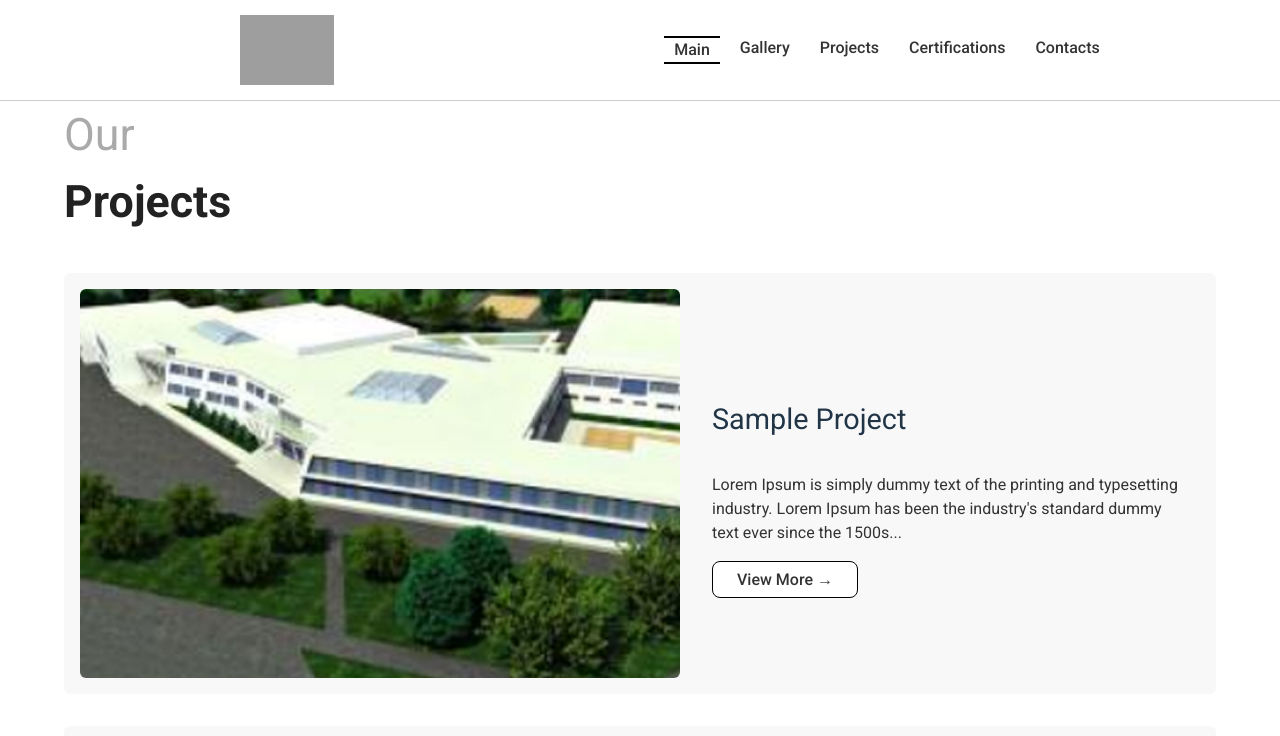
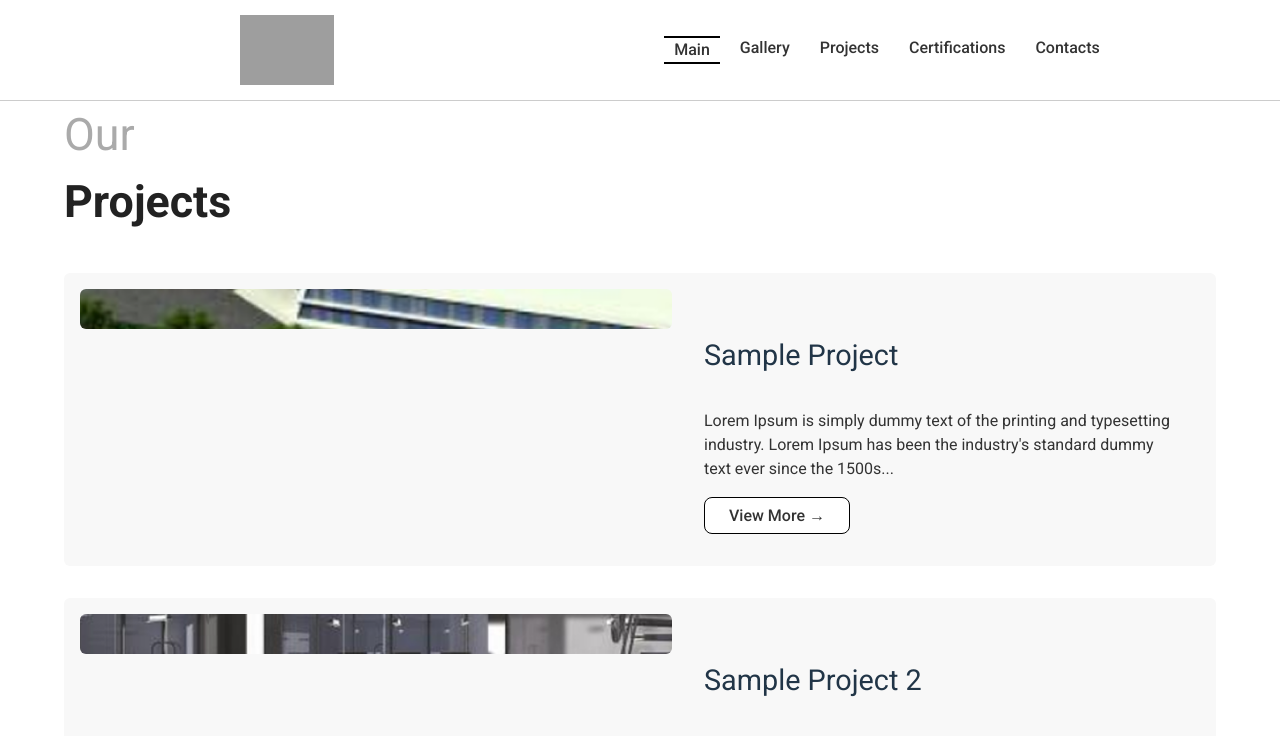
Before and after one commit to DavsWebcraft/Architects-website, a React (Vite) app: page /Projects in a window 1280 px wide. Shown: the top 736 px of the page. Built offline with nearby package versions, Linux system fonts and the light colour scheme; grey boxes are pictures that could not be loaded.

Commit message:
adjusted our project image height

```diff
--- a/src/styles/Projects.css
+++ b/src/styles/Projects.css
@@ -32,6 +32,7 @@
 
 .project-item img {
   width: 100%;
+  height: 2.5rem;
   max-width: 600px;
   object-fit: cover;
   border-radius: 6px;
```
